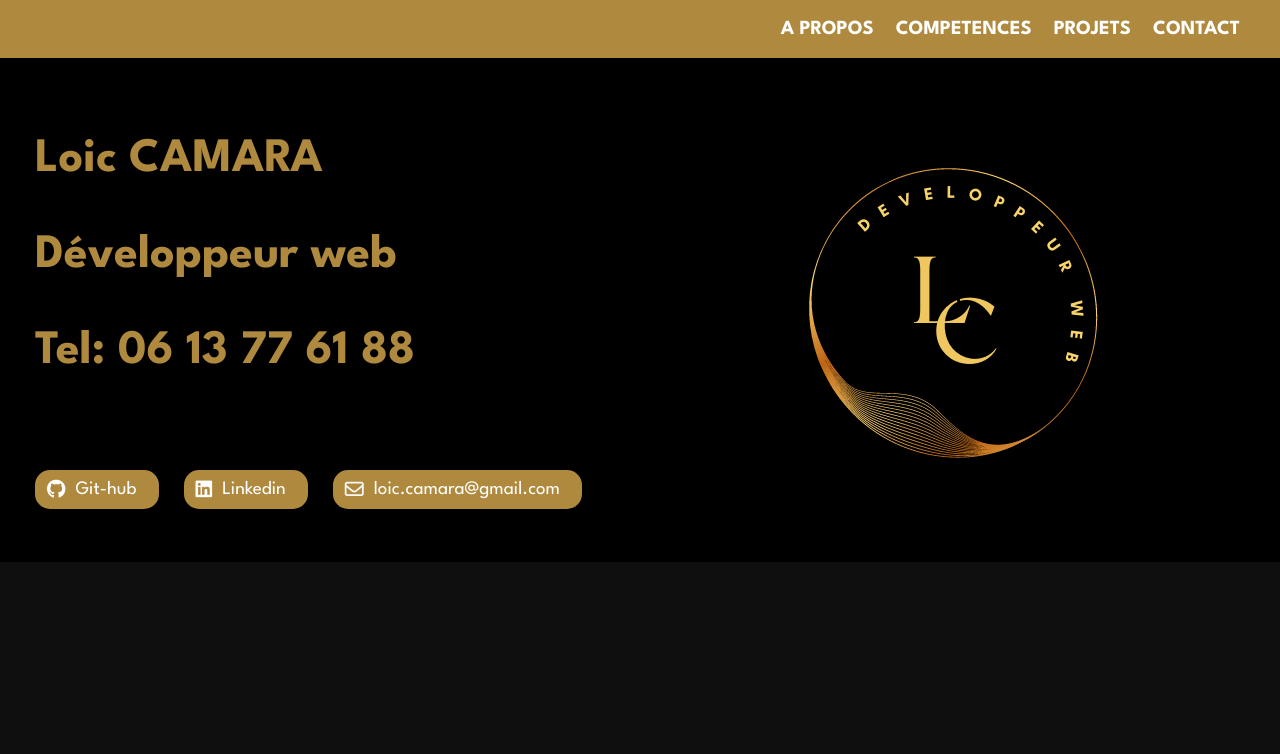
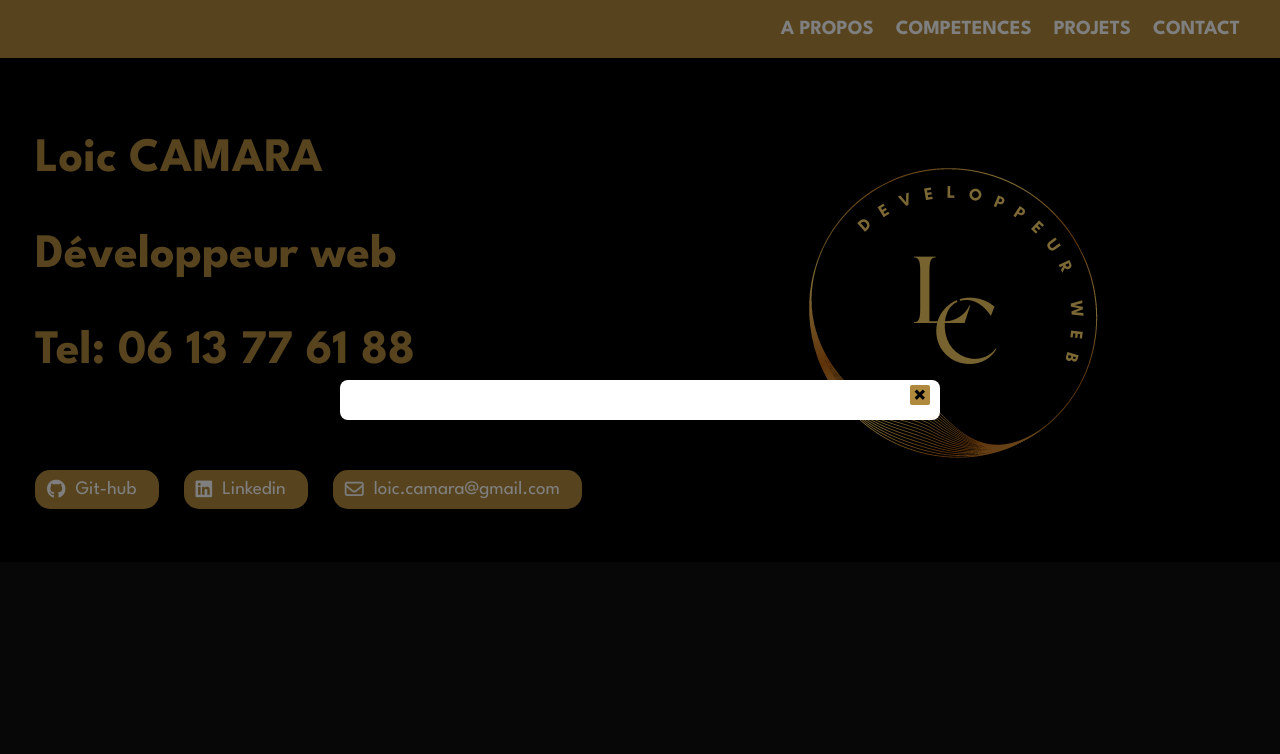
Before and after one commit to CAMARA04/Portfolio, a website: page index.html in a window 1280 px wide. Shown: the top 754 px of the page. Drawn offline with nearby package versions, Linux system fonts and the light colour scheme.

Commit message:
travaille sur modale

```diff
--- a/assets/style.css
+++ b/assets/style.css
@@ -816,27 +816,47 @@ gap: 120px;
 
 /* Affichage de la modal */
 .modal {
-        display: none; /* Masquer la modal par défaut */
     position: fixed; /* Position fixe par rapport à la fenêtre */
     top: 0;
     left: 0;
     width: 100%;
     height: 100%;
     background-color: rgba(0, 0, 0, 0.5); /* Fond semi-transparent pour l'effet de superposition */
+    z-index: 1; /* Assurez-vous que la modal a un z-index élevé */
   }
 
   .modal-content {
+    position: absolute; /* Position absolue par rapport à la modal */
+    top: 50%; /* Centre la modal verticalement */
+    left: 50%; /* Centre la modal horizontalement */
+    transform: translate(-50%, -50%); /* Centre la modal parfaitement */
     background-color: white;
     width: 50%; /* Largeur de la modal */
     max-width: 600px; /* Largeur maximale de la modal */
-        margin: 100px auto; /* Centrer la modal verticalement et horizontalement */
-        padding: 20px;
+    padding: 20px; /* Ajoutez un peu de marge intérieure */
     border-radius: 8px;
   }
 
   .close {
-        float: right;
-        font-size: 24px;
+    position: absolute;
+    top: 5px;
+    right: 10px;
+    font-size: 25px;
     font-weight: bold;
     cursor: pointer;
+    scale: 1.5px;
+    padding: 2px;
+    line-height: 20px;
+    width: 20px;
+    height: 20px;
+    text-align: center;
+    background-color:var(---gold-color) ;
+    border-radius: 2px;
+
+
+
   }
+
+  .close:hover{
+    scale: 1.2;
+  }
--- a/js/index.js
+++ b/js/index.js
@@ -152,7 +152,7 @@ function displayProjectModal(project) {
   const modalDescription = modal.querySelector(".modal-description");
 
   // Fermer la modal lorsque le bouton de fermeture est cliqué
-  const closeButton = modal.querySelector(".close");
+  const closeButton = document.querySelector(".close");
 
   closeButton.addEventListener("click", () => {
     console.log("je ferme la modale");
```
Lines whose indentation alone changed are shown as unchanged.
